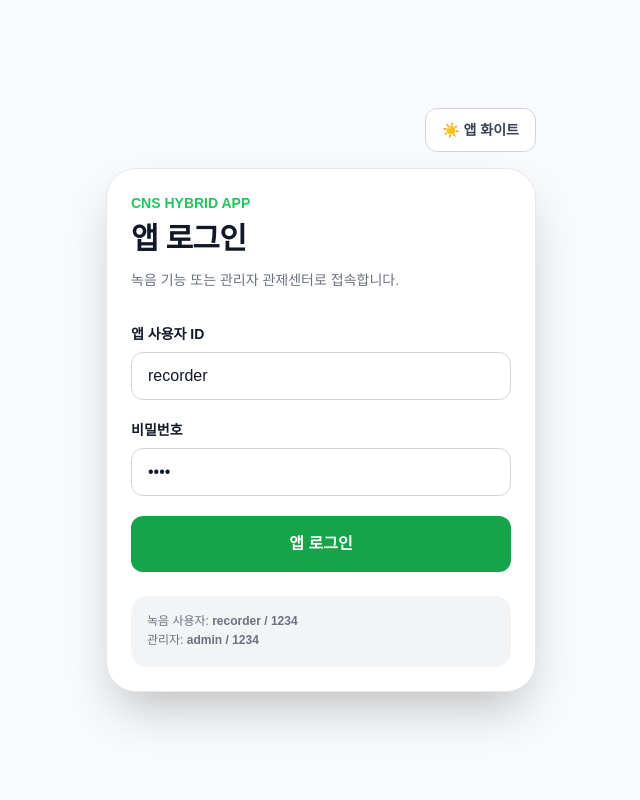
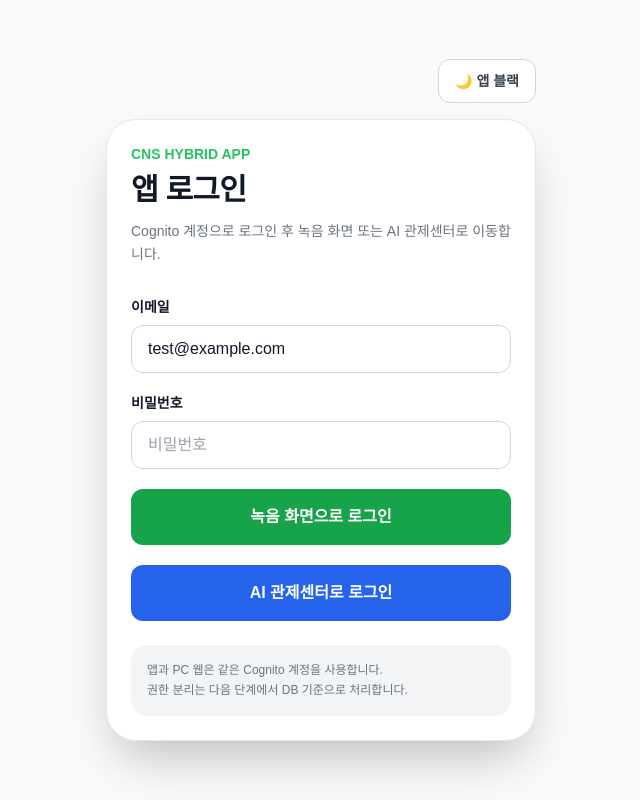
Before and after one commit to aicnslhub/cns-homepage, a React (Vite) app: page /app/login in a window 1280 px wide. Shown: the whole page, without its empty margins (319-959 px from the left). Built offline with nearby package versions, Linux system fonts and the light colour scheme; a web font is replaced by a local one.

Commit message:
Replace web test login with Cognito login

```diff
--- a/src/pages/Login.jsx
+++ b/src/pages/Login.jsx
@@ -1,31 +1,46 @@
 import { useState } from 'react';
 import { useNavigate } from 'react-router-dom';
+import { cognitoLogin, saveAuthTokens } from '../services/cognitoAuth';
 
 const Login = ({ isDarkMode, setIsDarkMode }) => {
   const navigate = useNavigate();
 
-  const [userId, setUserId] = useState('admin');
-  const [password, setPassword] = useState('1234');
+  const [email, setEmail] = useState('test@example.com');
+  const [password, setPassword] = useState('');
   const [error, setError] = useState('');
+  const [loading, setLoading] = useState(false);
 
-  const handleLogin = (e) => {
+  const handleLogin = async (e) => {
     e.preventDefault();
 
-    const trimmedUserId = userId.trim().toLowerCase();
-    const trimmedPassword = password.trim();
+    if (!email.trim()) {
+      setError('이메일을 입력하세요.');
+      return;
+    }
 
-    if (trimmedUserId === '' && trimmedPassword === '') {
+    if (!password) {
+      setError('비밀번호를 입력하세요.');
+      return;
+    }
+
+    setLoading(true);
+    setError('');
+
+    try {
+      const tokens = await cognitoLogin(email, password);
+
+      saveAuthTokens(tokens);
+
       localStorage.setItem('cns_web_login', 'true');
       localStorage.setItem('cns_web_role', 'admin');
-
-      // 예전 공용 role 제거
       localStorage.removeItem('cns_user_role');
 
       navigate('/admin', { replace: true });
-      return;
+    } catch (err) {
+      setError(err.message || '로그인에 실패했습니다.');
+    } finally {
+      setLoading(false);
     }
-
-    setError('아이디 또는 비밀번호가 올바르지 않습니다.');
   };
 
   return (
@@ -47,7 +62,7 @@
                 : 'bg-white border-gray-300 text-gray-700'
             }`}
           >
-            {isDarkMode ? '🌙 블랙 모드' : '☀️ 화이트 모드'}
+            {isDarkMode ? '☀️ 화이트 모드' : '🌙 블랙 모드'}
           </button>
         </div>
 
@@ -69,29 +84,24 @@
 
             <p
               className={`mt-3 text-sm leading-relaxed ${
-                isDarkMode
-                  ? 'text-gray-400'
-                  : 'text-gray-500'
+                isDarkMode ? 'text-gray-400' : 'text-gray-500'
               }`}
             >
-              PC / 모바일 웹에서 관리자 관제센터로 접속합니다.
+              Cognito 계정으로 로그인 후 관리자 관제센터에 접속합니다.
             </p>
           </div>
 
-          <form
-            onSubmit={handleLogin}
-            className="space-y-5"
-          >
+          <form onSubmit={handleLogin} className="space-y-5">
             <div>
               <label className="block mb-2 text-sm font-bold">
-                관리자 ID
+                이메일
               </label>
 
               <input
-                type="text"
-                value={userId}
-                onChange={(e) => setUserId(e.target.value)}
-                placeholder="admin"
+                type="email"
+                value={email}
+                onChange={(e) => setEmail(e.target.value)}
+                placeholder="test@example.com"
                 autoCapitalize="none"
                 autoComplete="username"
                 className={`w-full min-h-12 rounded-xl px-4 border outline-none text-base ${
@@ -111,7 +121,7 @@
                 type="password"
                 value={password}
                 onChange={(e) => setPassword(e.target.value)}
-                placeholder="1234"
+                placeholder="비밀번호"
                 autoComplete="current-password"
                 className={`w-full min-h-12 rounded-xl px-4 border outline-none text-base ${
                   isDarkMode
@@ -129,9 +139,10 @@
 
             <button
               type="submit"
-              className="w-full min-h-14 rounded-xl bg-blue-600 hover:bg-blue-700 active:bg-blue-800 text-white font-black text-base transition"
+              disabled={loading}
+              className="w-full min-h-14 rounded-xl bg-blue-600 hover:bg-blue-700 active:bg-blue-800 disabled:opacity-60 text-white font-black text-base transition"
             >
-              로그인
+              {loading ? '로그인 중...' : '로그인'}
             </button>
           </form>
 
@@ -142,9 +153,9 @@
                 : 'bg-gray-100 text-gray-500'
             }`}
           >
-            임시 테스트 계정
+            PC 웹과 앱은 같은 Cognito 계정을 사용합니다.
             <br />
-            ID: <b>admin</b> / PW: <b>admin</b>
+            로그인 성공 시 <b>aicns_id_token</b>이 저장됩니다.
           </div>
         </section>
       </div>
--- a/src/pages/app/AppLogin.jsx
+++ b/src/pages/app/AppLogin.jsx
@@ -1,51 +1,54 @@
 import { useState } from 'react';
 import { useNavigate } from 'react-router-dom';
+import { cognitoLogin, saveAuthTokens } from '../../services/cognitoAuth';
 
 const AppLogin = ({ isDarkMode, setIsDarkMode }) => {
   const navigate = useNavigate();
 
-  const [userId, setUserId] = useState('recorder');
-  const [password, setPassword] = useState('1234');
+  const [email, setEmail] = useState('test@example.com');
+  const [password, setPassword] = useState('');
   const [error, setError] = useState('');
+  const [loadingTarget, setLoadingTarget] = useState('');
 
-  const handleLogin = (e) => {
-    e.preventDefault();
-
-    const trimmedUserId = userId.trim().toLowerCase();
-    const trimmedPassword = password.trim();
-
-    if (trimmedPassword !== '1234') {
-      setError('비밀번호가 올바르지 않습니다.');
+  const handleLogin = async (target) => {
+    if (!email.trim()) {
+      setError('이메일을 입력하세요.');
       return;
     }
 
-    if (trimmedUserId === 'admin') {
-      localStorage.setItem('cns_app_login', 'true');
-      localStorage.setItem('cns_app_role', 'admin');
-
-      // 예전 공용 role 제거
-      localStorage.removeItem('cns_user_role');
-
-      navigate('/app/admin', { replace: true });
+    if (!password) {
+      setError('비밀번호를 입력하세요.');
       return;
     }
 
-    if (trimmedUserId === 'recorder') {
+    setLoadingTarget(target);
+    setError('');
+
+    try {
+      const tokens = await cognitoLogin(email, password);
+
+      saveAuthTokens(tokens);
+
       localStorage.setItem('cns_app_login', 'true');
+      localStorage.removeItem('cns_user_role');
+
+      if (target === 'admin') {
+        localStorage.setItem('cns_app_role', 'admin');
+        localStorage.setItem('cns_web_login', 'true');
+        localStorage.setItem('cns_web_role', 'admin');
+
+        navigate('/app/admin', { replace: true });
+        return;
+      }
+
       localStorage.setItem('cns_app_role', 'recorder');
 
-      // 예전 공용 role 제거
-      localStorage.removeItem('cns_user_role');
-
       navigate('/app/record', { replace: true });
-      return;
+    } catch (err) {
+      setError(err.message || '로그인에 실패했습니다.');
+    } finally {
+      setLoadingTarget('');
     }
-
-    localStorage.removeItem('cns_app_login');
-    localStorage.removeItem('cns_app_role');
-    localStorage.removeItem('cns_user_role');
-
-    setError('앱 테스트 계정은 admin 또는 recorder 입니다.');
   };
 
   return (
@@ -67,7 +70,7 @@
                 : 'bg-white border-gray-300 text-gray-700'
             }`}
           >
-            {isDarkMode ? '🌙 앱 블랙' : '☀️ 앱 화이트'}
+            {isDarkMode ? '☀️ 앱 화이트' : '🌙 앱 블랙'}
           </button>
         </div>
 
@@ -89,30 +92,32 @@
 
             <p
               className={`mt-3 text-sm leading-relaxed ${
-                isDarkMode
-                  ? 'text-gray-400'
-                  : 'text-gray-500'
+                isDarkMode ? 'text-gray-400' : 'text-gray-500'
               }`}
             >
-              녹음 기능 또는 관리자 관제센터로 접속합니다.
+              Cognito 계정으로 로그인 후 녹음 화면 또는 AI 관제센터로 이동합니다.
             </p>
           </div>
 
           <form
-            onSubmit={handleLogin}
+            onSubmit={(e) => {
+              e.preventDefault();
+              handleLogin('record');
+            }}
             className="space-y-5"
           >
             <div>
               <label className="block mb-2 text-sm font-bold">
-                앱 사용자 ID
+                이메일
               </label>
 
               <input
-                type="text"
-                value={userId}
-                onChange={(e) => setUserId(e.target.value)}
-                placeholder="recorder 또는 admin"
+                type="email"
+                value={email}
+                onChange={(e) => setEmail(e.target.value)}
+                placeholder="test@example.com"
                 autoCapitalize="none"
+                autoComplete="username"
                 className={`w-full min-h-12 rounded-xl px-4 border outline-none text-base ${
                   isDarkMode
                     ? 'bg-black border-gray-700 text-white placeholder-gray-600 focus:border-green-500'
@@ -130,7 +135,8 @@
                 type="password"
                 value={password}
                 onChange={(e) => setPassword(e.target.value)}
-                placeholder="1234"
+                placeholder="비밀번호"
+                autoComplete="current-password"
                 className={`w-full min-h-12 rounded-xl px-4 border outline-none text-base ${
                   isDarkMode
                     ? 'bg-black border-gray-700 text-white placeholder-gray-600 focus:border-green-500'
@@ -147,9 +153,19 @@
 
             <button
               type="submit"
-              className="w-full min-h-14 rounded-xl bg-green-600 active:bg-green-800 text-white font-black text-base"
+              disabled={!!loadingTarget}
+              className="w-full min-h-14 rounded-xl bg-green-600 active:bg-green-800 disabled:opacity-60 text-white font-black text-base"
             >
-              앱 로그인
+              {loadingTarget === 'record' ? '로그인 중...' : '녹음 화면으로 로그인'}
+            </button>
+
+            <button
+              type="button"
+              disabled={!!loadingTarget}
+              onClick={() => handleLogin('admin')}
+              className="w-full min-h-14 rounded-xl bg-blue-600 active:bg-blue-800 disabled:opacity-60 text-white font-black text-base"
+            >
+              {loadingTarget === 'admin' ? '로그인 중...' : 'AI 관제센터로 로그인'}
             </button>
           </form>
 
@@ -160,9 +176,9 @@
                 : 'bg-gray-100 text-gray-500'
             }`}
           >
-            녹음 사용자: <b>recorder / 1234</b>
+            앱과 PC 웹은 같은 Cognito 계정을 사용합니다.
             <br />
-            관리자: <b>admin / 1234</b>
+            권한 분리는 다음 단계에서 DB 기준으로 처리합니다.
           </div>
         </section>
       </div>
--- /dev/null
+++ b/src/services/cognitoAuth.js
@@ -0,0 +1,78 @@
+import { CONFIG } from '../constants/config';
+
+export async function cognitoLogin(email, password) {
+  const response = await fetch(
+    `https://cognito-idp.${CONFIG.REGION}.amazonaws.com/`,
+    {
+      method: 'POST',
+      headers: {
+        'Content-Type': 'application/x-amz-json-1.1',
+        'X-Amz-Target': 'AWSCognitoIdentityProviderService.InitiateAuth',
+      },
+      body: JSON.stringify({
+        AuthFlow: 'USER_PASSWORD_AUTH',
+        ClientId: CONFIG.COGNITO_CLIENT_ID,
+        AuthParameters: {
+          USERNAME: email.trim(),
+          PASSWORD: password,
+        },
+      }),
+    }
+  );
+
+  const data = await response.json();
+
+  if (!response.ok) {
+    if (data.__type?.includes('NotAuthorizedException')) {
+      throw new Error('이메일 또는 비밀번호가 올바르지 않습니다.');
+    }
+
+    if (data.__type?.includes('UserNotFoundException')) {
+      throw new Error('가입되지 않은 이메일입니다.');
+    }
+
+    if (data.__type?.includes('UserNotConfirmedException')) {
+      throw new Error('이메일 인증이 완료되지 않은 계정입니다.');
+    }
+
+    throw new Error(data.message || '로그인에 실패했습니다.');
+  }
+
+  const result = data.AuthenticationResult;
+
+  if (!result?.IdToken) {
+    throw new Error('로그인 토큰을 받지 못했습니다.');
+  }
+
+  return {
+    idToken: result.IdToken,
+    accessToken: result.AccessToken,
+    refreshToken: result.RefreshToken,
+  };
+}
+
+export function saveAuthTokens(tokens) {
+  localStorage.setItem('aicns_id_token', tokens.idToken);
+
+  if (tokens.accessToken) {
+    localStorage.setItem('aicns_access_token', tokens.accessToken);
+  }
+
+  if (tokens.refreshToken) {
+    localStorage.setItem('aicns_refresh_token', tokens.refreshToken);
+  }
+}
+
+export function clearAuthTokens() {
+  localStorage.removeItem('aicns_id_token');
+  localStorage.removeItem('aicns_access_token');
+  localStorage.removeItem('aicns_refresh_token');
+
+  localStorage.removeItem('cns_web_login');
+  localStorage.removeItem('cns_web_role');
+
+  localStorage.removeItem('cns_app_login');
+  localStorage.removeItem('cns_app_role');
+
+  localStorage.removeItem('cns_user_role');
+}
```
Also changed, not shown: src/components/ProtectedRoute.jsx (+6 -2 lines), src/constants/config.js (added, +10 -0 lines).
